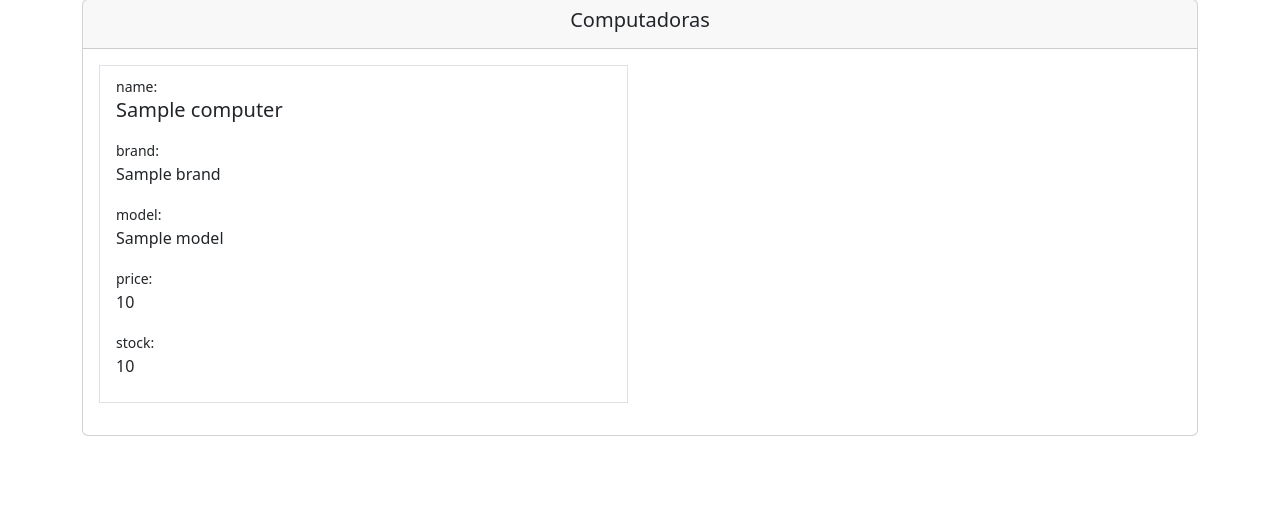
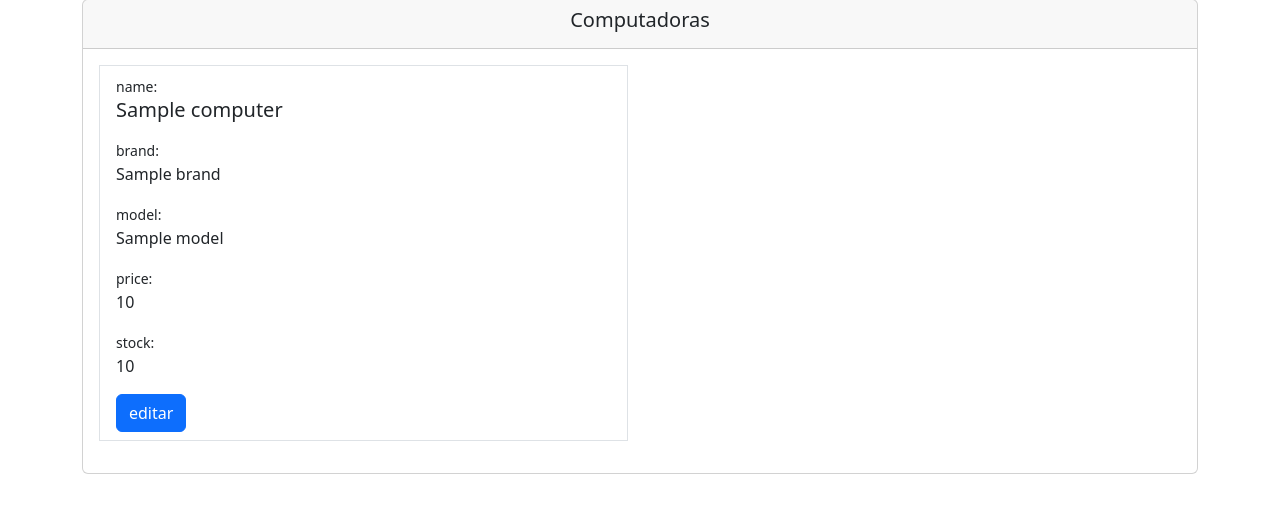
Before and after one commit to CristhianMoreno97/crud-flask-mongodb, a Flask app: page /computers in a window 1280 px wide. Shown: the part 145-658 px from the top of the page. Run offline with Flask 3, Linux system fonts and the light colour scheme; a database or web service that is not in the repository returns one stand-in record (values such as "Sample title").

Commit message:
add button edit computer

```diff
--- a/templates/computers.html
+++ b/templates/computers.html
@@ -44,6 +44,9 @@
                                             <!--show stock-->
                                             <small>stock:</small>
                                             <p class="mb-3">{{computer.stock}}</p>
+                                            <form action="/computers/edit/{{computer.name}}" method="GET">
+                                                <button class="btn btn-primary" type="submit">editar</button>
+                                            </form>
                                         </li>
                                     </div>
 
```
